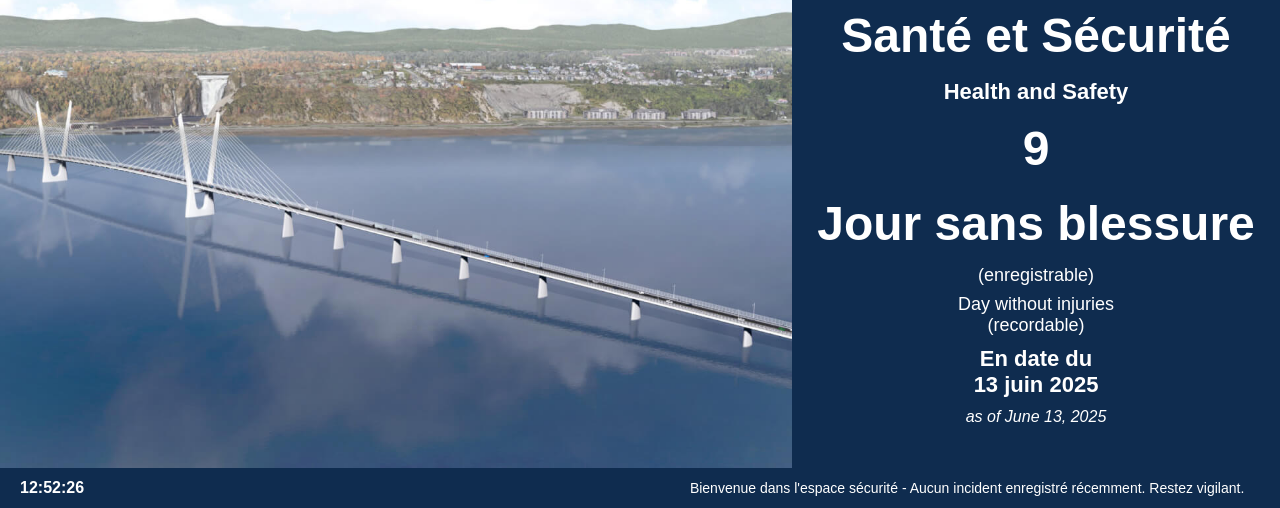
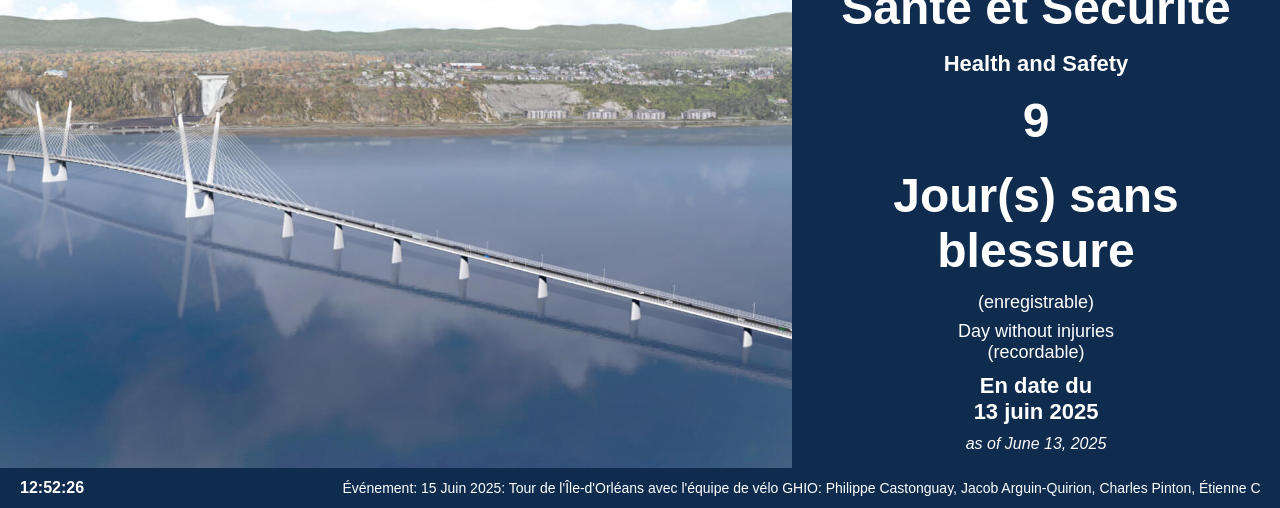
Before and after one commit to jacques-svg/sst-screen, a plain HTML site: page index.html in a window 1280 px wide. Shown: the part 292-800 px from the top of the page. Drawn offline with Linux system fonts and the light colour scheme.

Commit message:
Add event text

```diff
--- a/index.html
+++ b/index.html
@@ -116,7 +116,7 @@
       <h1 class="title">Santé et Sécurité</h1>
       <h2>Health and Safety</h2>
       <h1 id="dayCounter">0</h1>
-      <h1>Jour sans blessure</h1>
+      <h1>Jour(s) sans blessure</h1>
       <h3>(enregistrable)</h3>
       <h3>Day without injuries<br>(recordable)</h3>
       <h2 id="date-fr"></h2>
@@ -127,7 +127,7 @@
   <div class="footer">
     <div class="time" id="clock"></div>
     <div class="ticker-wrapper">
-      <div class="ticker">Bienvenue dans l'espace sécurité - Aucun incident enregistré récemment. Restez vigilant.</div>
+      <div class="ticker">Événement: 15 Juin 2025: Tour de l'Île-d'Orléans avec l'équipe de vélo GHIO: Philippe Castonguay, Jacob Arguin-Quirion, Charles Pinton, Étienne Cossette, Benoit Burns, Sébastien Mercier, Antoine Stock, Laurence Frédérick, Serge Olivier et Éric Savary. 🚲 </div>
     </div>
   </div>
 
```
